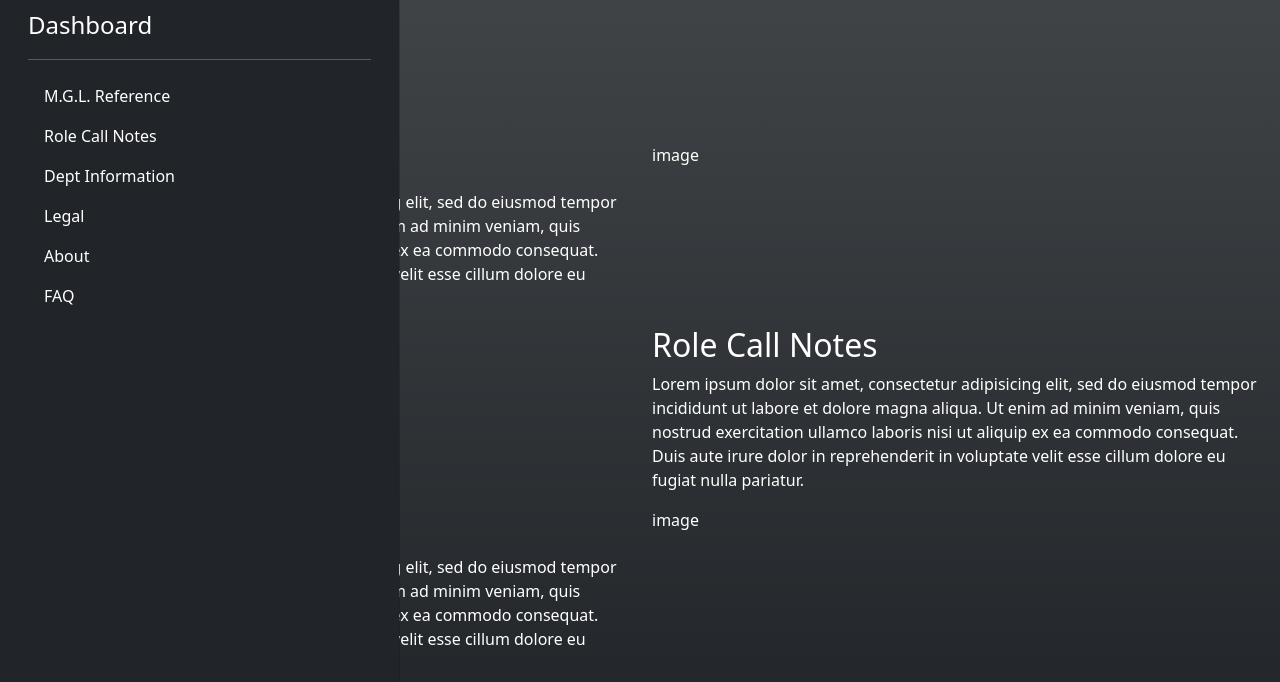
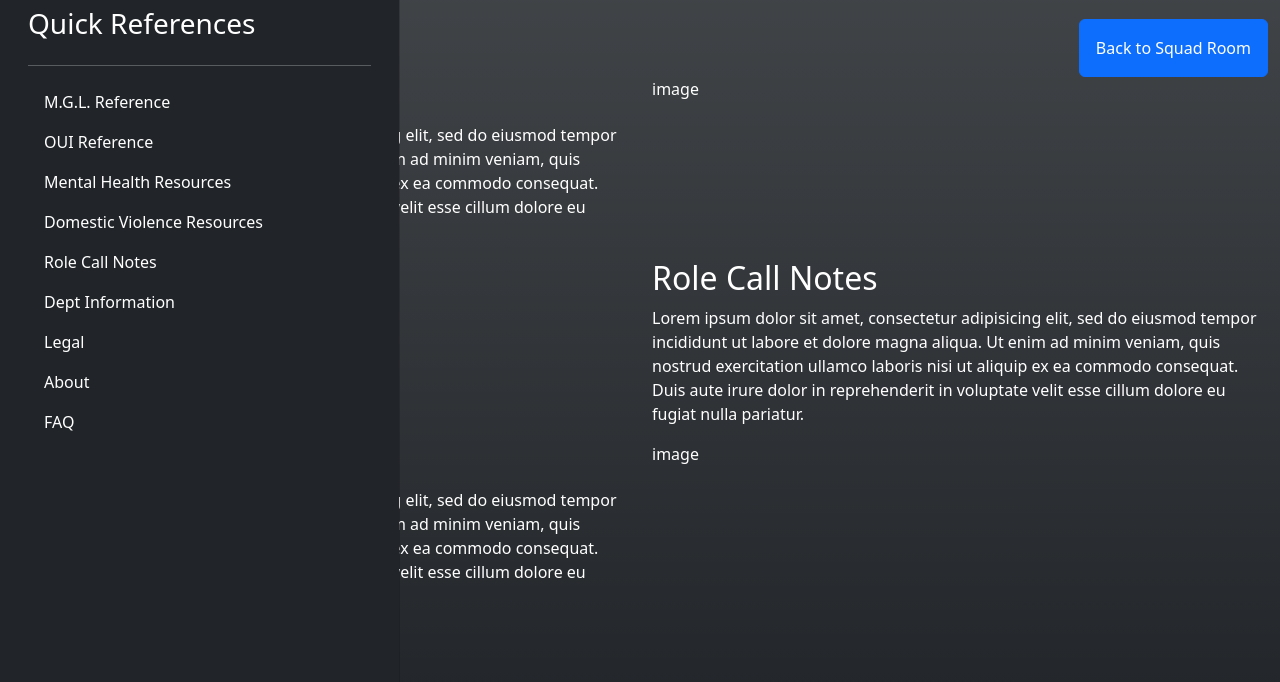
Before and after one commit to kd1882/watch-commander, a Flask app: page /getting_started in a window 1280 px wide, after a click that opens the changed part. Shown: the part 57-739 px from the top of the page. Run offline with Flask 3, Linux system fonts and the light colour scheme; the visitor is signed in with stand-in values (Sample User, id 1).

Commit message:
feat: :construction: added styling to m.g.l reference boxes along with link

```diff
--- a/flask_app/templates/dashboard_base.html
+++ b/flask_app/templates/dashboard_base.html
@@ -1,52 +1,33 @@
 <!DOCTYPE html>
 <html lang="en">
+
 <head>
     <meta charset="utf-8" />
     <meta http-equiv="X-UA-Compatible" content="IE=edge" />
     <title>{% block title %}{% endblock %}</title>
     <meta name="description" content="Watch Commander" />
     <meta name="viewport" content="width=device-width, initial-scale=1" />
-        <link
-            href="https://cdn.jsdelivr.net/npm/bootstrap@5.3.1/dist/css/bootstrap.min.css"
-            rel="stylesheet"
-            integrity="sha384-4bw+/aepP/YC94hEpVNVgiZdgIC5+VKNBQNGCHeKRQN+PtmoHDEXuppvnDJzQIu9"
-            crossorigin="anonymous" />
-        <link
-            rel="stylesheet"
-            href="{{ url_for('static', filename='css/dash_style.css') }}" />
-        <script
-            src="https://cdn.jsdelivr.net/npm/bootstrap@5.3.1/dist/js/bootstrap.bundle.min.js"
-            integrity="sha384-HwwvtgBNo3bZJJLYd8oVXjrBZt8cqVSpeBNS5n7C8IVInixGAoxmnlMuBnhbgrkm"
-            crossorigin="anonymous"
-            async
-            defer></script>
-        <script
-            src="https://cdn.jsdelivr.net/npm/@popperjs/core@2.11.8/dist/umd/popper.min.js"
-            integrity="sha384-I7E8VVD/ismYTF4hNIPjVp/Zjvgyol6VFvRkX/vR+Vc4jQkC+hVqc2pM8ODewa9r"
-            crossorigin="anonymous"
-            async
-            defer></script>
-        <script
-            src="https://cdn.jsdelivr.net/npm/bootstrap@5.3.1/dist/js/bootstrap.min.js"
-            integrity="sha384-Rx+T1VzGupg4BHQYs2gCW9It+akI2MM/mndMCy36UVfodzcJcF0GGLxZIzObiEfa"
-            crossorigin="anonymous"
-            async
-            defer></script>
+    <link href="https://cdn.jsdelivr.net/npm/bootstrap@5.3.1/dist/css/bootstrap.min.css" rel="stylesheet"
+        integrity="sha384-4bw+/aepP/YC94hEpVNVgiZdgIC5+VKNBQNGCHeKRQN+PtmoHDEXuppvnDJzQIu9" crossorigin="anonymous" />
+    <link rel="stylesheet" href="{{ url_for('static', filename='css/dash_style.css') }}" />
+    <script src="https://cdn.jsdelivr.net/npm/bootstrap@5.3.1/dist/js/bootstrap.bundle.min.js"
+        integrity="sha384-HwwvtgBNo3bZJJLYd8oVXjrBZt8cqVSpeBNS5n7C8IVInixGAoxmnlMuBnhbgrkm" crossorigin="anonymous"
+        async defer></script>
+    <script src="https://cdn.jsdelivr.net/npm/@popperjs/core@2.11.8/dist/umd/popper.min.js"
+        integrity="sha384-I7E8VVD/ismYTF4hNIPjVp/Zjvgyol6VFvRkX/vR+Vc4jQkC+hVqc2pM8ODewa9r" crossorigin="anonymous"
+        async defer></script>
+    <script src="https://cdn.jsdelivr.net/npm/bootstrap@5.3.1/dist/js/bootstrap.min.js"
+        integrity="sha384-Rx+T1VzGupg4BHQYs2gCW9It+akI2MM/mndMCy36UVfodzcJcF0GGLxZIzObiEfa" crossorigin="anonymous"
+        async defer></script>
 </head>
 
 <body class="bg-dark bg-gradient">
-        <nav
-            class="navbar navbar-expand-lg bg-dark border-bottom border-body fixed-top"
-            data-bs-theme="dark">
+    <nav class="navbar navbar-expand-lg bg-dark border-bottom border-body fixed-top" data-bs-theme="dark">
         <div class="container-fluid">
             <div class="div d-flex">
                 <a class="navbar-brand" href="/dashboard">Watch Commander</a>
                 <form class="d-flex" role="search">
-                        <input
-                            class="form-control me-2"
-                            type="search"
-                            placeholder="Search"
-                            aria-label="Search" />
+                    <input class="form-control me-2" type="search" placeholder="Search" aria-label="Search" />
                     <button class="btn btn-outline-success" type="submit">
                         Search
                     </button>
@@ -60,12 +41,8 @@
                             <a class="nav-link" href="/dashboard">Home</a>
                             <a class="nav-link" href="/account_management">Account</a>
                             <a class="nav-link" href="/logout">Logout</a>
-                                <button
-                                    class="btn btn-dark"
-                                    type="button"
-                                    data-bs-toggle="offcanvas"
-                                    data-bs-target="#offcanvasScrolling"
-                                    aria-controls="offcanvasScrolling">
+                            <button class="btn btn-dark" type="button" data-bs-toggle="offcanvas"
+                                data-bs-target="#offcanvasScrolling" aria-controls="offcanvasScrolling">
                                 <span class="navbar-toggler-icon"></span>
                             </button>
                         </li>
@@ -76,65 +53,62 @@
     </nav>
     <div class="container-fluid">
         <div class="row flex-nowrap">
-                <div
-                    class="col offcanvas offcanvas-start bg-dark text-white"
-                    data-bs-scroll="true"
-                    data-bs-backdrop="false"
-                    tabindex="-1"
-                    id="offcanvasScrolling"
-                    aria-labelledby="offcanvasScrollingLabel">
+            <div class="col offcanvas offcanvas-start bg-dark text-white" data-bs-scroll="true" data-bs-backdrop="false"
+                tabindex="-1" id="offcanvasScrolling" aria-labelledby="offcanvasScrollingLabel">
                 <div class="offcanvas-header">
                     <h5 class="offcanvas-title" id="offcanvasScrollingLabel"></h5>
-                        <button
-                            type="button"
-                            class="btn-close btn-close-white"
-                            data-bs-dismiss="offcanvas"
+                    <button type="button" class="btn-close btn-close-white" data-bs-dismiss="offcanvas"
                         aria-label="Close"></button>
                 </div>
-                    <div
-                        class="offcanvas-body d-flex flex-column justify-content-between">
+                <div class="offcanvas-body d-flex flex-column justify-content-between">
                     <div class="row">
                         <div class="col">
-                                <a
-                                    href="/dashboard"
+                            <a href="/dashboard"
                                 class="d-flex align-items-center mb-3 mb-md-0 me-md-auto text-white text-decoration-none">
-                                    <span class="fs-4">Dashboard</span>
+                                <h3>Quick References</h3>
                             </a>
                             <hr />
                             <ul class="nav nav-pills flex-column mb-auto">
                                 <li class="nav-item">
-                                        <a
-                                            href="/mgl_reference"
-                                            class="nav-link text-white"
-                                            aria-current="page">
+                                    <a href="/mgl_reference" class="nav-link text-white">
                                         M.G.L. Reference
                                     </a>
                                 </li>
-                                    <li>
-                                        <a href="/role_call_notes"
-                                            class="nav-link text-white">
+                                <li class="nav-item">
+                                    <a href="#" class="nav-link text-white">
+                                        OUI Reference
+                                    </a>
+                                </li>
+                                <li class="nav-item">
+                                    <a href="#" class="nav-link text-white">
+                                        Mental Health Resources
+                                    </a>
+                                </li>
+                                <li class="nav-item">
+                                    <a href="#" class="nav-link text-white">
+                                        Domestic Violence Resources
+                                    </a>
+                                </li>
+                                <li class="nav-item">
+                                    <a href="/role_call_notes" class="nav-link text-white">
                                         Role Call Notes
                                     </a>
                                 </li>
-                                    <li>
-                                        <a href="/dept_info"
-                                            class="nav-link text-white">
+                                <li class="nav-item">
+                                    <a href="/dept_info" class="nav-link text-white">
                                         Dept Information
                                     </a>
                                 </li>
-                                    <li>
-                                        <a href="/legal"
-                                            class="nav-link text-white"> Legal
+                                <li class="nav-item">
+                                    <a href="/legal" class="nav-link text-white"> Legal
                                     </a>
                                 </li>
-                                    <li>
-                                        <a href="/about"
-                                            class="nav-link text-white"> About
+                                <li class="nav-item">
+                                    <a href="/about" class="nav-link text-white"> About
                                     </a>
                                 </li>
-                                    <li>
-                                        <a href="/faq"
-                                            class="nav-link text-white"> FAQ
+                                <li class="nav-item">
+                                    <a href="/faq" class="nav-link text-white"> FAQ
                                     </a>
                                 </li>
                             </ul>
@@ -153,4 +127,5 @@
         </div>
     </div>
 </body>
+
 </html>
--- a/flask_app/templates/getting_started.html
+++ b/flask_app/templates/getting_started.html
@@ -1,11 +1,13 @@
 {% extends "dashboard_base.html" %}
 {% block title %}Getting Started{% endblock %}
 {% block content %}
+
 <div class="row text-white">
     <div class="col">
-        <h2>Getting Started</h2>
-        <p>See below for explanations into each page</p>
-        <a href="/dashboard" class="btn btn-primary">Back to Squad Room</a>
+        <h1>Getting Started</h1>
+    </div>
+    <div class="col d-flex justify-content-end">
+        <a href="/dashboard" class="btn btn-primary p-3">Back to Squad Room</a>
     </div>
 </div>
 <div class="row text-white">
--- a/pyproject.toml
+++ b/pyproject.toml
@@ -11,9 +11,9 @@ packages = [{include = "watch_commander"}]
 python = "^3.11"
 flask = "^2.3.3"
 pandas = "^2.1.0"
-flask-sqlalchemy = "^3.0.5"
 flask-bcrypt = "^1.0.1"
 pymysql = "^1.1.0"
+cryptography = "^41.0.4"
 
 
 [build-system]
```
Also changed, not shown: flask_app/templates/mgl_reference.html (+7 -7 lines), 1 other file. Lines whose indentation alone changed are shown as unchanged.
